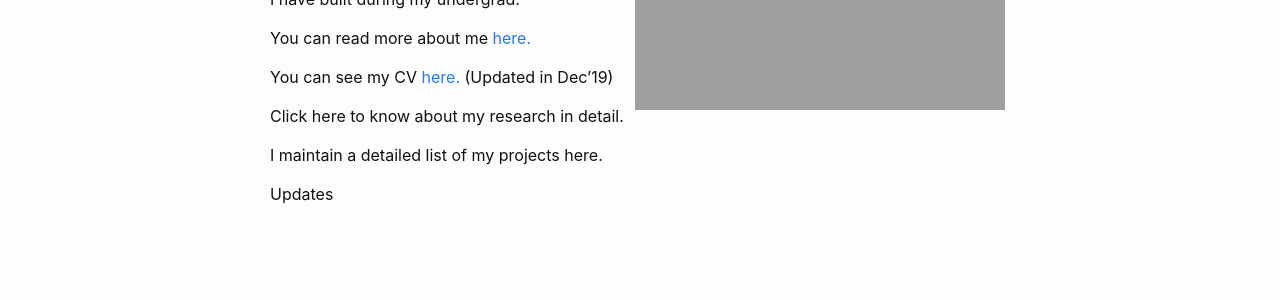
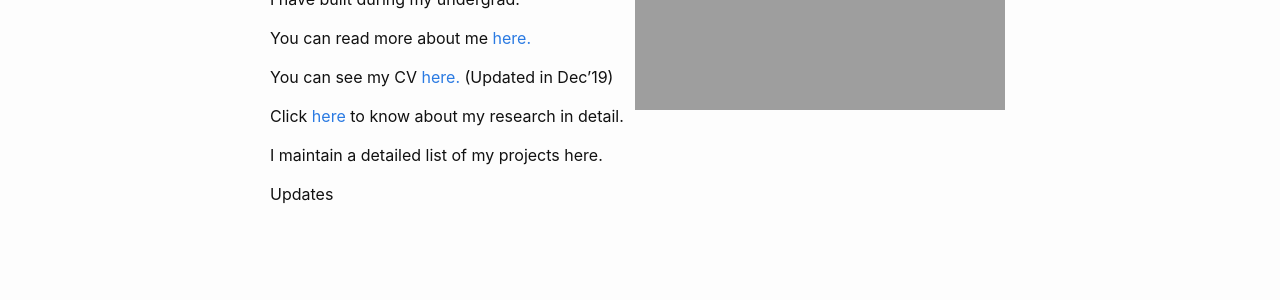
Before and after one commit to athulcd/athulcd.github.io, a Jekyll site: the page built from index.md, in a window 1280 px wide. Shown: the part 264-564 px from the top of the page. Built offline with Jekyll 4.4.1, drawn with Linux system fonts in a browser that asks for light colours; part of the change alters nothing that is shown.

```diff
--- a/index.md
+++ b/index.md
@@ -16,7 +16,7 @@ You can read more about me [here.](https://athulcd.github.io/about/)
 
 You can see my CV [here.](https://athulcd.github.io/assets/CV.pdf) (Updated in Dec’19)
 
-Click here to know about my research in detail.
+Click [here](https://athulcd.github.io/research/) to know about my research in detail.
 
 I maintain a detailed list of my projects here.
 
```
